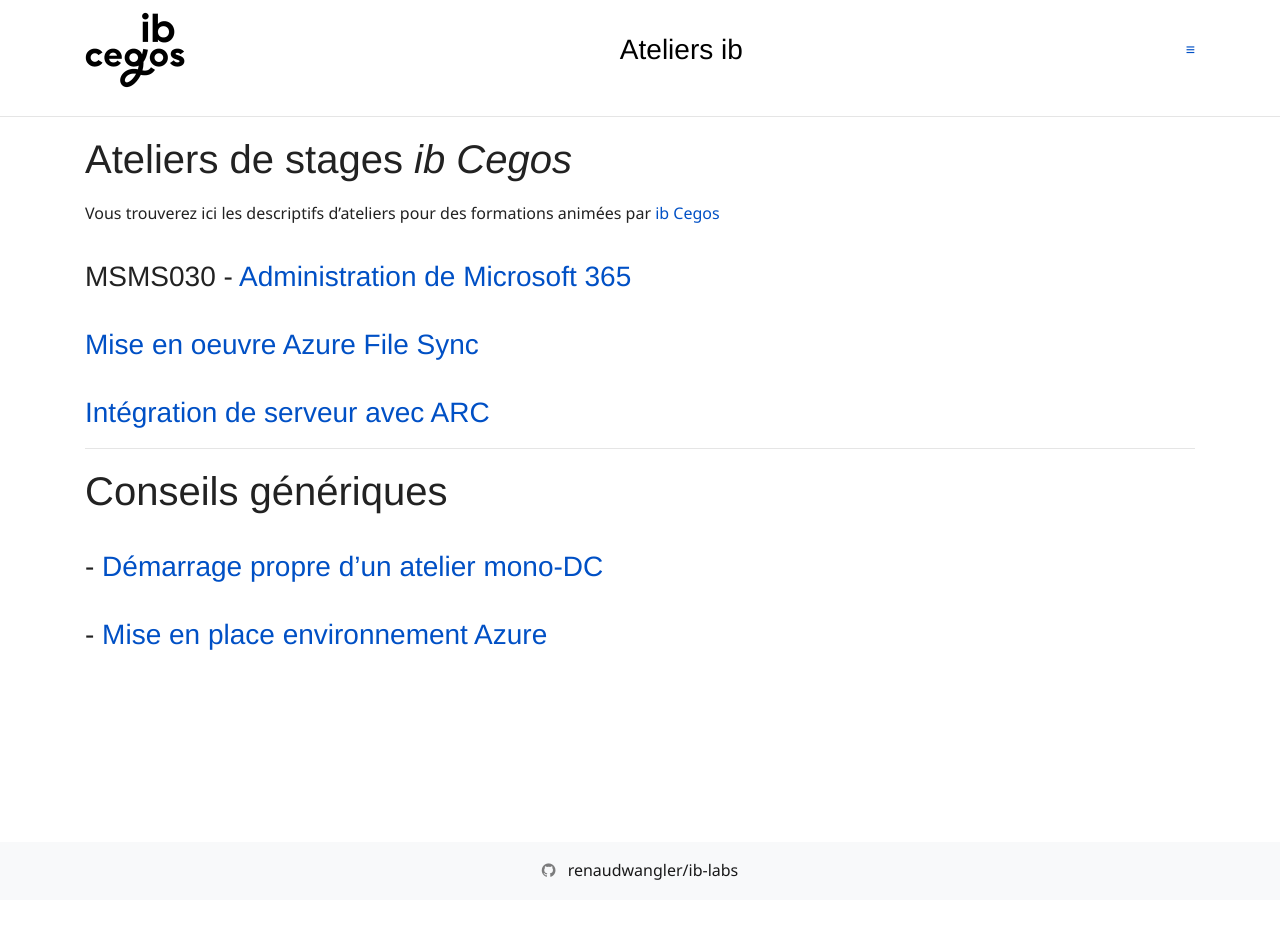
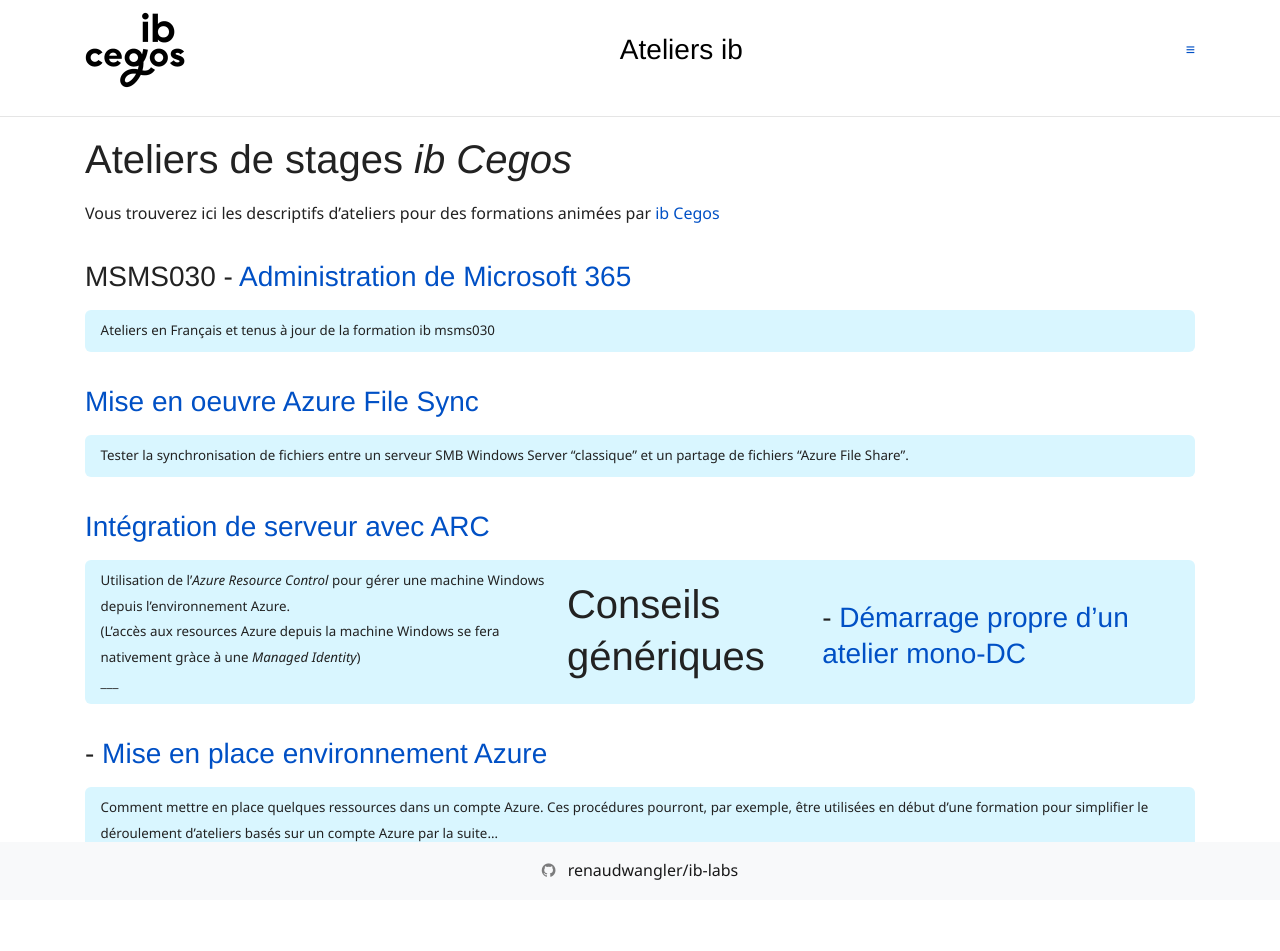
Before and after one commit to renaudwangler/ib-labs, a Jekyll site: the page built from index.md, in a window 1280 px wide. Built offline with Jekyll 4.4.1, drawn with Linux system fonts in a browser that asks for light colours; nearby versions of some CDN libraries; before the commit the page ends 900 px from its top, so only the background shows below that.

Commit message:
index labs

```diff
--- a/index.md
+++ b/index.md
@@ -5,12 +5,17 @@ title: 'Ateliers ib'
 # Ateliers de stages *ib Cegos*
 Vous trouverez ici les descriptifs d'ateliers pour des formations animées par [ib Cegos](https://www.ib-formation.fr)
 ## MSMS030 - [Administration de Microsoft 365](msms030fr)
+> Ateliers en Français et tenus à jour de la formation ib msms030
 
 ## [Mise en oeuvre Azure File Sync](azureFileSync)
+> Tester la synchronisation de fichiers entre un serveur SMB Windows Server "classique" et un partage de fichiers "Azure File Share".
 
 ## [Intégration de serveur avec ARC](AzureResourceControl)
+> Utilisation de l'*Azure Resource Control* pour gérer une machine Windows depuis l'environnement Azure.
+(L'accès aux resources Azure depuis la machine Windows se fera nativement gràce à une *Managed Identity*)
 ___
 # Conseils génériques
 ## - [Démarrage propre d'un atelier mono-DC](dcNetStart)
 
 ## - [Mise en place environnement Azure](ibAzureLabs)
+> Comment mettre en place quelques ressources dans un compte Azure. Ces procédures pourront, par exemple, être utilisées en début d'une formation pour simplifier le déroulement d'ateliers basés sur un compte Azure par la suite...
```
